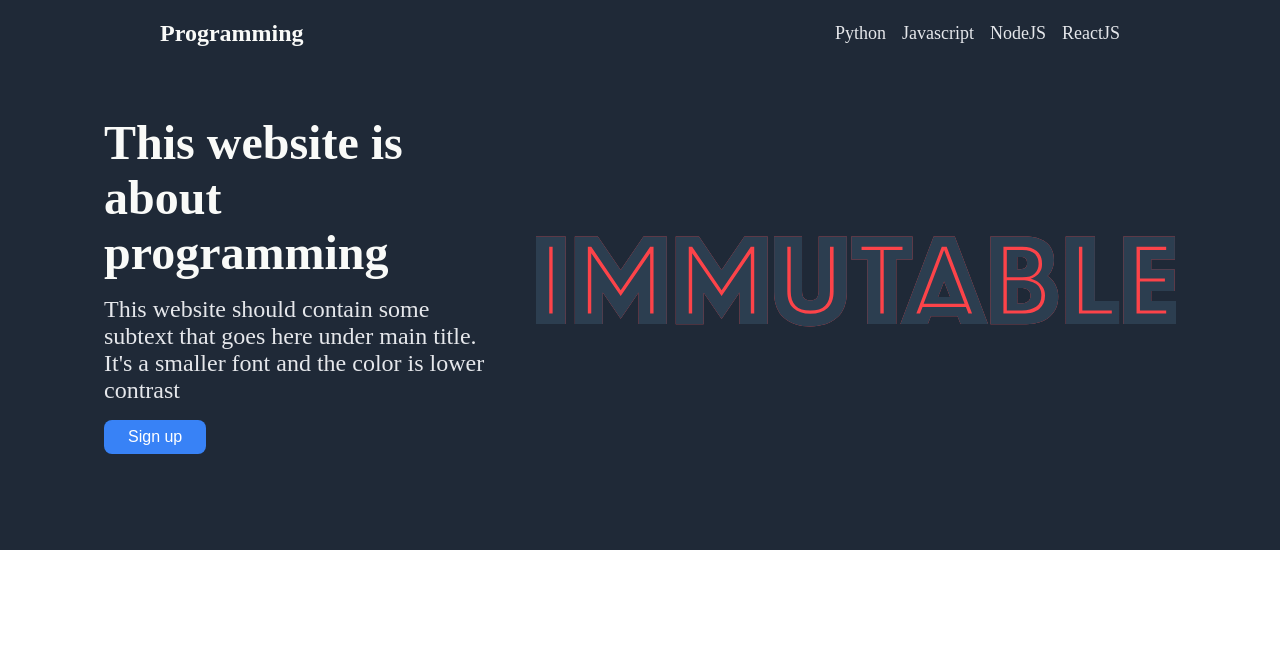
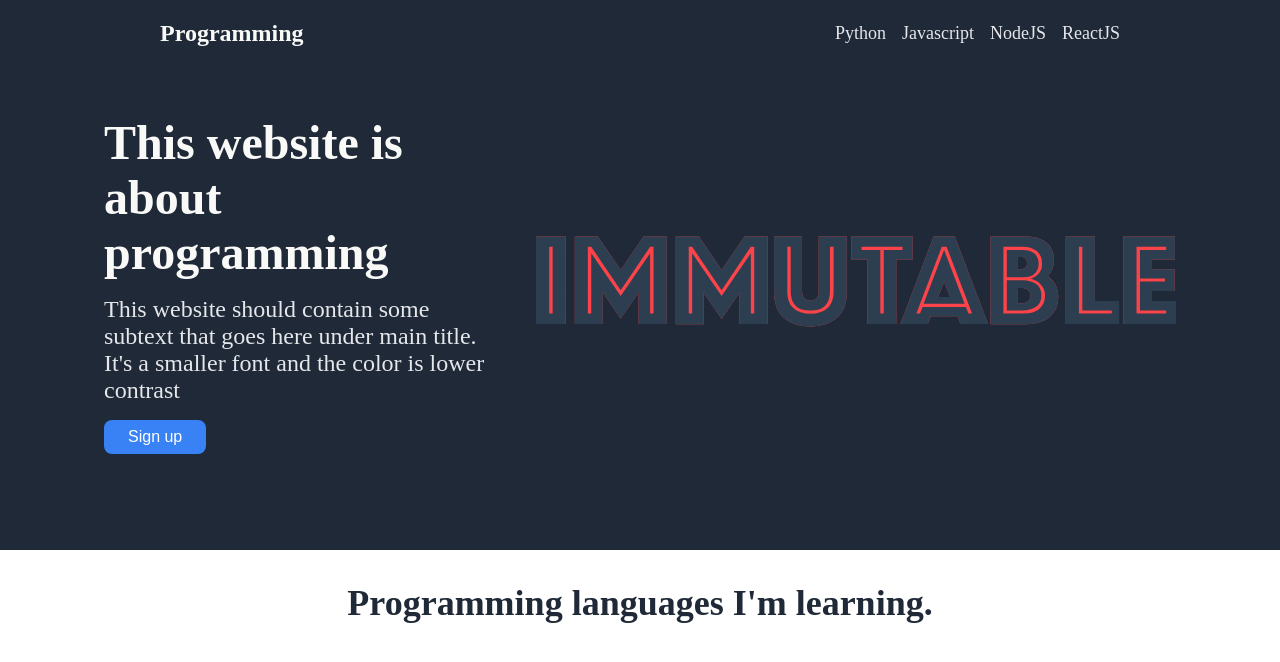
Before and after one commit to Coolbylaki/Odin-Landing-Page, a plain HTML site: page index.html in a window 1280 px wide. Drawn offline with Linux system fonts and the light colour scheme.

Commit message:
Add main section title

```diff
--- a/index.html
+++ b/index.html
@@ -35,6 +35,11 @@
             </div>
         </header>
 
+        <main>
+            <h1>Programming languages I'm learning.</h1>
+
+        </main>
+
     </body>
 
 </html>
--- a/styles.css
+++ b/styles.css
@@ -73,3 +73,11 @@ button {
     font-size: 1.5rem;
     margin: 1rem auto;
 }
+
+main h1 {
+    color: #1F2937;
+    font-weight: 800;
+    font-size: 2.25rem;
+    text-align: center;
+    margin: 2rem auto;
+}
```
